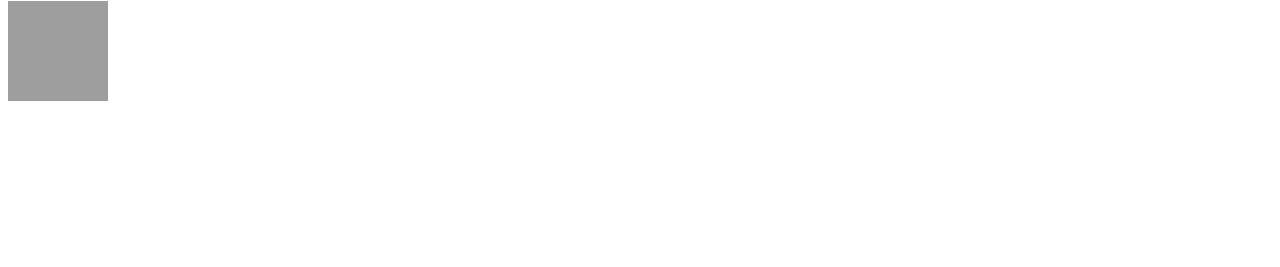
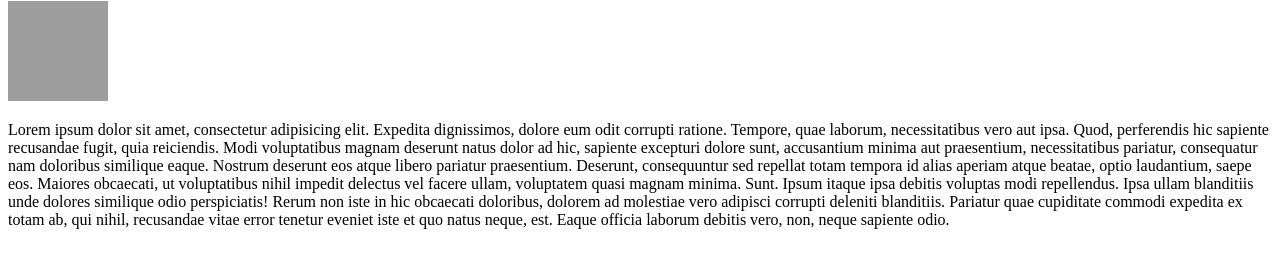
Before and after one commit to okapoor/charchar-wuff, a plain HTML site: page index.html in a window 1280 px wide. Shown: the part 79-346 px from the top of the page. Drawn offline with Linux system fonts and the light colour scheme; grey boxes are pictures that could not be loaded.

Commit message:
para update

```diff
--- a/index.html
+++ b/index.html
@@ -6,6 +6,11 @@
 <body>
 	<h1>Charlie Loves Nature!</h1>
 	<img src="charchar.JPG" height="100px" width="100px" >
+	<p><span>Lorem ipsum dolor sit amet, consectetur adipisicing elit. Expedita dignissimos, dolore eum odit corrupti ratione. Tempore, quae laborum, necessitatibus vero aut ipsa. Quod, perferendis hic sapiente recusandae fugit, quia reiciendis.</span>
+	<span>Modi voluptatibus magnam deserunt natus dolor ad hic, sapiente excepturi dolore sunt, accusantium minima aut praesentium, necessitatibus pariatur, consequatur nam doloribus similique eaque. Nostrum deserunt eos atque libero pariatur praesentium.</span>
+	<span>Deserunt, consequuntur sed repellat totam tempora id alias aperiam atque beatae, optio laudantium, saepe eos. Maiores obcaecati, ut voluptatibus nihil impedit delectus vel facere ullam, voluptatem quasi magnam minima. Sunt.</span>
+	<span>Ipsum itaque ipsa debitis voluptas modi repellendus. Ipsa ullam blanditiis unde dolores similique odio perspiciatis! Rerum non iste in hic obcaecati doloribus, dolorem ad molestiae vero adipisci corrupti deleniti blanditiis.</span>
+	<span>Pariatur quae cupiditate commodi expedita ex totam ab, qui nihil, recusandae vitae error tenetur eveniet iste et quo natus neque, est. Eaque officia laborum debitis vero, non, neque sapiente odio.</span></p>
 
 </body>
 </html>
```
